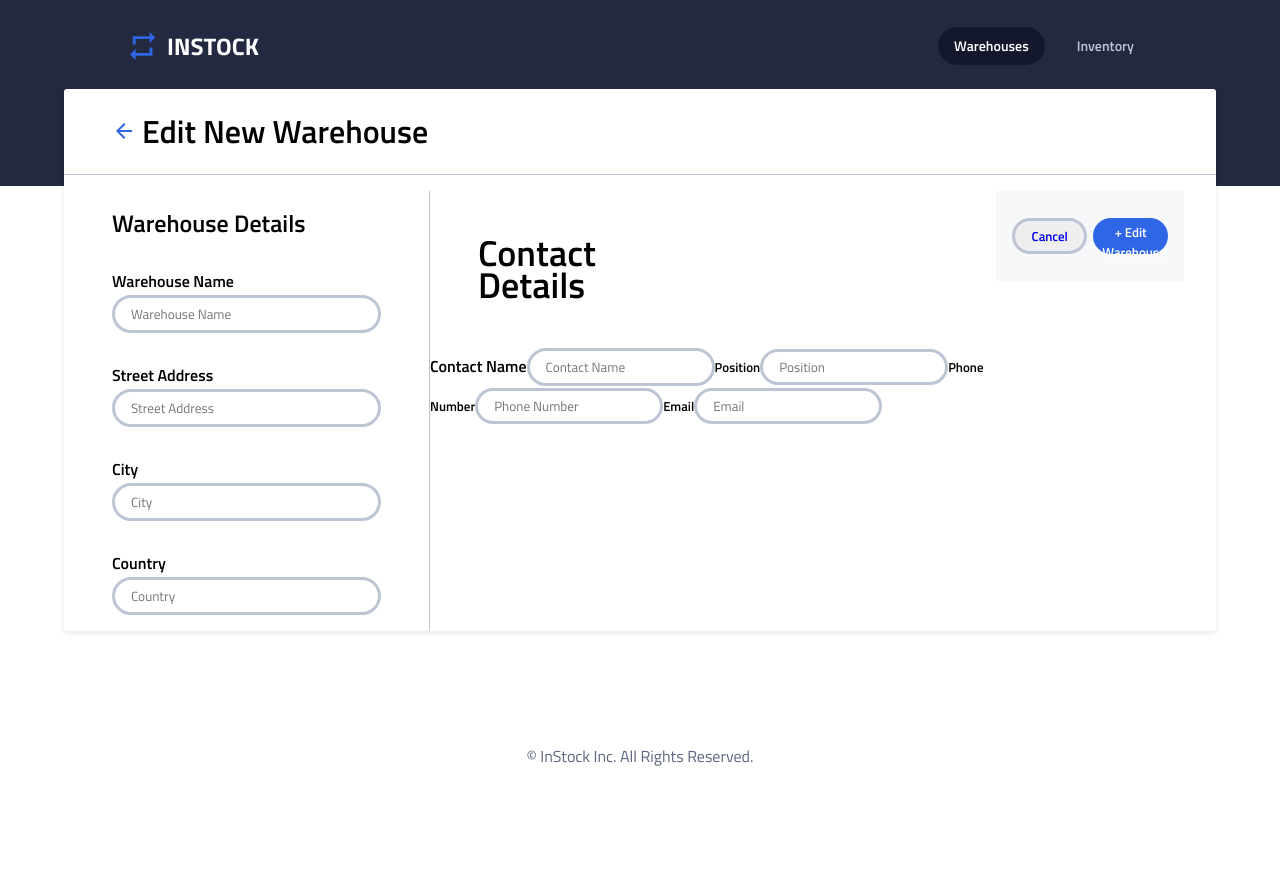
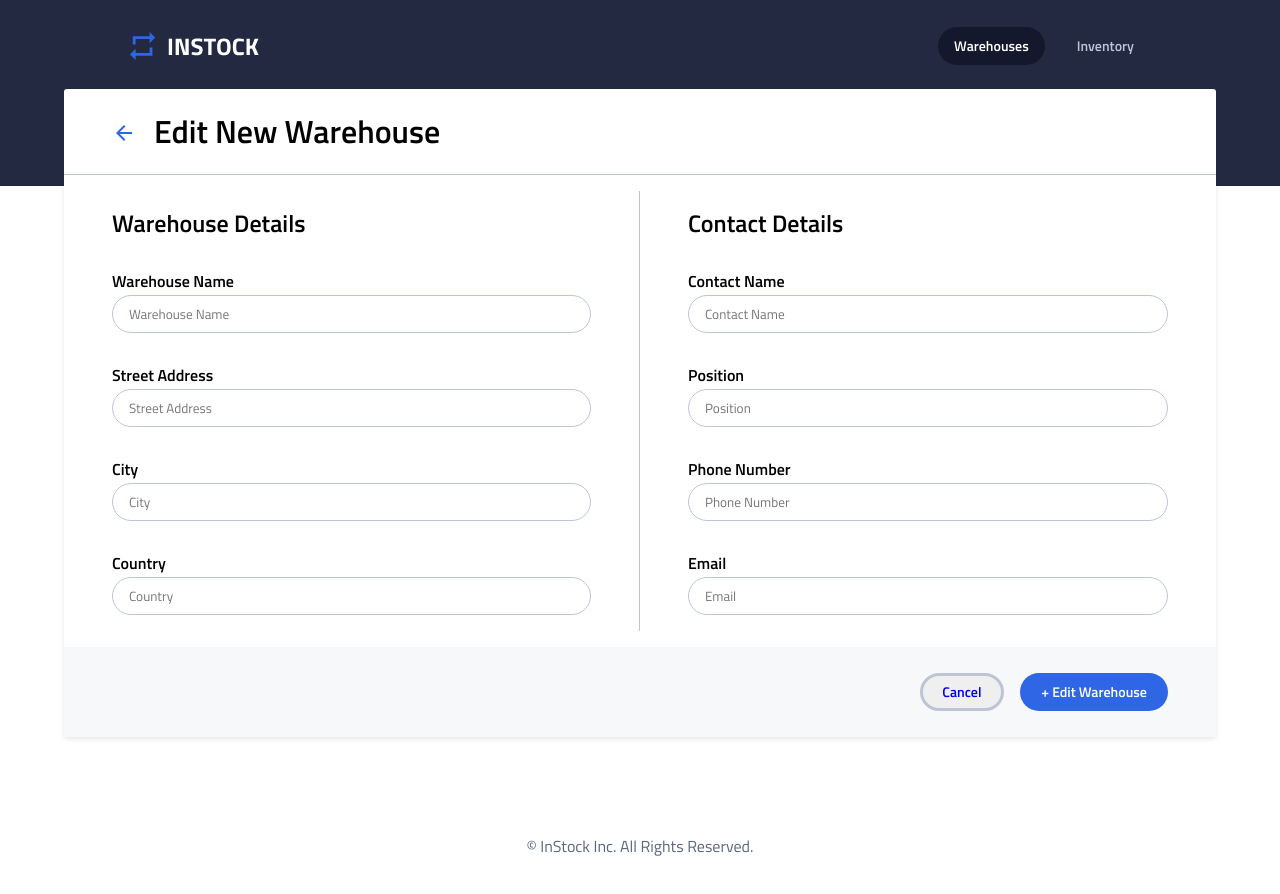
Before and after one commit to vivi-su/instock-colwood, a React (Create React App) app: page /warehouses/editWarehouse/1 in a window 1280 px wide. Shown: the top 894 px of the page. Before the commit the page ends 818 px from the top, so only its background shows below. Built offline with nearby package versions, Linux system fonts and the light colour scheme; no server answers.

Commit message:
update the layout

```diff
--- a/src/components/editWarehouse/EditWarehouse.js
+++ b/src/components/editWarehouse/EditWarehouse.js
@@ -7,7 +7,7 @@ import { useState } from "react";
 import { Link } from "react-router-dom";
 import { v4 as uuidv4 } from "uuid";
 
-export default function EditWarehouse() {
+export default function AddWarehouse() {
   const [warehouseName, setwarehouseName] = useState("default");
   const [address, setAddress] = useState("default");
   const [city, setCity] = useState("default");
@@ -99,7 +99,16 @@ export default function EditWarehouse() {
     //    write function here
     //    once converted, send this new phone number to API
     // }
-    console.log(event.target.warehouseName.value);
+
+    // function formatPhoneNumber(phoneNumber) {
+    //   let result = phoneNumber.match(/[0-9]/g);
+    //   const beginning = result.slice(0, 3).join("");
+    //   const middle = result.slice(3, 6).join("");
+    //   const end = result.slice(6, 10).join("");
+    //   console.log(formatPhoneNumber);
+    //   return `(${beginning}) ${middle}- ${end}`;
+    // }
+
     setwarehouseName(warehouseName);
     setAddress(address);
     setCity(city);
@@ -148,94 +157,97 @@ export default function EditWarehouse() {
 
   return (
     <>
-      <section className="add-warehouse">
-        <h1 className="add-warehouse__title">
+      <section className="edit-warehouse">
+        <h1 className="edit-warehouse__title">
           <Link to="/warehouses">
-            <img src={BackArrowIcon} alt="Back arrow icon" />
+            <img
+              src={BackArrowIcon}
+              alt="Back arrow icon"
+              className="edit-warehouse__back-icon"
+            />
           </Link>
           Edit New Warehouse
         </h1>
 
-        <form className="add-warehouse__form" onSubmit={handleSubmit}>
-          <section className="add-warehouse__details-container">
-            <h2 className="add-warehouse__details">Warehouse Details</h2>
-            <label className="add-warehouse__label">Warehouse Name</label>
+        <form onSubmit={handleSubmit}>
+          <section className="edit-warehouse__form">
+            <section className="edit-warehouse__details-container">
+              <h2 className="edit-warehouse__details">Warehouse Details</h2>
+              <label className="edit-warehouse__label">Warehouse Name</label>
               <input
-              className={`add-warehouse__input ${
-                isWarehouseNameValid() ? "" : "add-warehouse__input--invalid"
+                className={`edit-warehouse__input ${
+                  isWarehouseNameValid() ? "" : "edit-warehouse__input--invalid"
                 }`}
                 name="warehouseName"
                 type="text"
                 placeholder="Warehouse Name"
               ></input>
               {!isFormValid && (
-              <p className="add-warehouse__error">
+                <p className="edit-warehouse__error">
                   <img src={ErrorIcon} alt="Error icon" />
                   This field is required
                 </p>
               )}
-            <label className="add-warehouse__label">Street Address</label>
+              <label className="edit-warehouse__label">Street Address</label>
               <input
-              className={`add-warehouse__input ${
-                isAddressValid() ? "" : "add-warehouse__input--invalid"
+                className={`edit-warehouse__input ${
+                  isAddressValid() ? "" : "edit-warehouse__input--invalid"
                 }`}
                 name="address"
                 type="text"
                 placeholder="Street Address"
               ></input>
               {!isFormValid && (
-              <p className="add-warehouse__error">
+                <p className="edit-warehouse__error">
                   <img src={ErrorIcon} alt="Error icon" />
                   This field is required
                 </p>
               )}
-            <label className="add-warehouse__label">City</label>
+              <label className="edit-warehouse__label">City</label>
               <input
-              className={`add-warehouse__input ${
-                isCityValid() ? "" : "add-warehouse__input--invalid"
+                className={`edit-warehouse__input ${
+                  isCityValid() ? "" : "edit-warehouse__input--invalid"
                 }`}
                 name="city"
                 type="text"
                 placeholder="City"
               ></input>
               {!isFormValid && (
-              <p className="add-warehouse__error">
+                <p className="edit-warehouse__error">
                   <img src={ErrorIcon} alt="Error icon" />
                   This field is required
                 </p>
               )}
-            <label className="add-warehouse__label">Country</label>
+              <label className="edit-warehouse__label">Country</label>
               <input
-              className={`add-warehouse__input ${
-                isCountryValid() ? "" : "add-warehouse__input--invalid"
+                className={`edit-warehouse__input ${
+                  isCountryValid() ? "" : "edit-warehouse__input--invalid"
                 }`}
                 name="country"
                 type="text"
                 placeholder="Country"
               ></input>
               {!isFormValid && (
-              <p className="add-warehouse__error">
+                <p className="edit-warehouse__error">
                   <img src={ErrorIcon} alt="Error icon" />
                   This field is required
                 </p>
               )}
             </section>
 
-          <section className="add-warehouse__contact">
-            <h2 className="add-warehouse__contact-container">
-              Contact Details
-            </h2>
-            <label className="add-warehouse__label">Contact Name</label>
+            <section className="edit-warehouse__contact-container">
+              <h2 className="edit-warehouse__contact">Contact Details</h2>
+              <label className="edit-warehouse__label">Contact Name</label>
               <input
-              className={`add-warehouse__input ${
-                isContactNameValid() ? "" : "add-warehouse__input--invalid"
+                className={`edit-warehouse__input ${
+                  isContactNameValid() ? "" : "edit-warehouse__input--invalid"
                 }`}
                 name="contactName"
                 type="text"
                 placeholder="Contact Name"
               ></input>
               {!isFormValid && (
-              <p className="add-warehouse__error">
+                <p className="edit-warehouse__error">
                   <img src={ErrorIcon} alt="Error icon" />
                   This field is required
                 </p>
@@ -286,6 +298,7 @@ export default function EditWarehouse() {
                 </p>
               )}
             </section>
+          </section>
           <section className="edit-warehouse__button">
             <button className="edit-warehouse__cancel-button" type="submit">
               <Link to="/warehouses" className="edit-warehouse__cancel">
--- a/src/components/editWarehouse/EditWarehouse.scss
+++ b/src/components/editWarehouse/EditWarehouse.scss
@@ -13,7 +13,7 @@
 
     &__title {
         display: flex;
-        justify-content: space-between;
+        justify-content: flex-start;
         font-size: 1.5625rem;
         line-height: 2.25rem;
         margin: 0;
@@ -21,13 +21,19 @@
         border-bottom: .0625rem solid $border-devider;
     }
 
-    &__details, &__contact-container {
+    &__back-icon{
+        position: relative;
+        top:2px;
+        margin-right:0.75rem;
+    }
+
+    &__details, &__contact {
         margin: 0;
         font-size: 1.25rem;
         line-height: 1.75rem;
     }
 
-    &__details-container, &__contact {
+    &__details-container, &__contact-container {
         padding: 1rem;
         display: flex;
         flex-direction: column;
@@ -46,7 +52,7 @@
         border-radius: 1.25rem;
         padding: 0 1rem;
         height: 2.25rem;
-        border: solid $border-devider;
+        border: 1px solid $border-devider;
 
         &:focus{
             outline: none;
@@ -58,7 +64,7 @@
         }
     }
 
-    &__contact {
+    &__contact-container {
         border-bottom: none;
     }
 
@@ -86,10 +92,21 @@
         width: 48%;
         font-size: .8125rem;
         font-weight: 600;
-    }
+
+            &:focus {
+                outline: none;
+                border: 1px solid $global-interect;
+            }
+        }
 
     &__cancel {
         text-decoration: none;
+
+        &:focus {
+            outline: none;
+            border: 1px solid $global-interect;
+            color: $global-interect;
+        }
     }
 
     &__edit-button {
@@ -107,16 +124,113 @@
 @include medium {
 
     .edit-warehouse {
+
         &__title {
             justify-content: flex-start;
             gap: .375rem;
             font-size: 2rem;
             line-height: 2.5rem;
+            padding: 1.74rem 2rem;
         }
 
-        // &__form {
-        //     display: flex;
+        &__form {
+            display: flex;
+            margin: 1rem 0;
+            justify-content: center;
+            padding: 0 2rem;
+        }
 
-        // }
+        &__details-container {
+            border-right: .0625rem solid $border-devider;
+            border-bottom: transparent;
+            width: 50%;
+            padding-left: 0;
+            padding-right: 2rem;
+        }
+
+        &__details,
+        &__contact {
+            font-size: 1.5rem;
+            line-height: 2rem;
+        }
+
+        &__contact-container {
+            width: 50%;
+            padding-right: 0;
+            padding-left: 2rem;
+        }
+
+        &__error {
+            justify-content: flex-start;
+        }
+
+        &__label {
+            font-size: 1rem;
+        }
+
+        &__input {
+            height: 2.375rem;
+        }
+
+        &__button {
+            padding-right: 2rem;
+            justify-content: flex-end;
+            gap: 1rem;
+        }
+
+        &__cancel-button {
+            height: 2.375rem;
+            width: 12%;
+            padding: 0 1rem;
+        }
+
+        &__cancel {
+            font-size: .875rem;
+        }
+
+        &__edit-button {
+            height: 2.375rem;
+            font-size: .875rem;
+            padding: 0 1rem;
+            width: 23%;
+        }
     }
 }
+
+@include large {
+
+    .edit-warehouse {
+
+        margin: 0 auto;
+
+        &__title {
+            padding: 1.4rem 3rem;
+        }
+
+        &__details-container {
+            padding: 1rem 3rem 1rem 1rem;
+            justify-content: space-between;
+        }
+
+        &__contact-container {
+            padding: 1rem 1rem 1rem 3rem;
+            justify-content: space-between;
+        }
+
+        &__label {
+            margin-top: 2rem;
+        }
+
+        &__button {
+            padding: 0 3rem;
+        }
+
+        &__cancel-button {
+            width: 8%;
+        }
+
+        &__edit-button{
+            width: 14%;
+        }
+    }
+}
```
Lines whose indentation alone changed are shown as unchanged.
